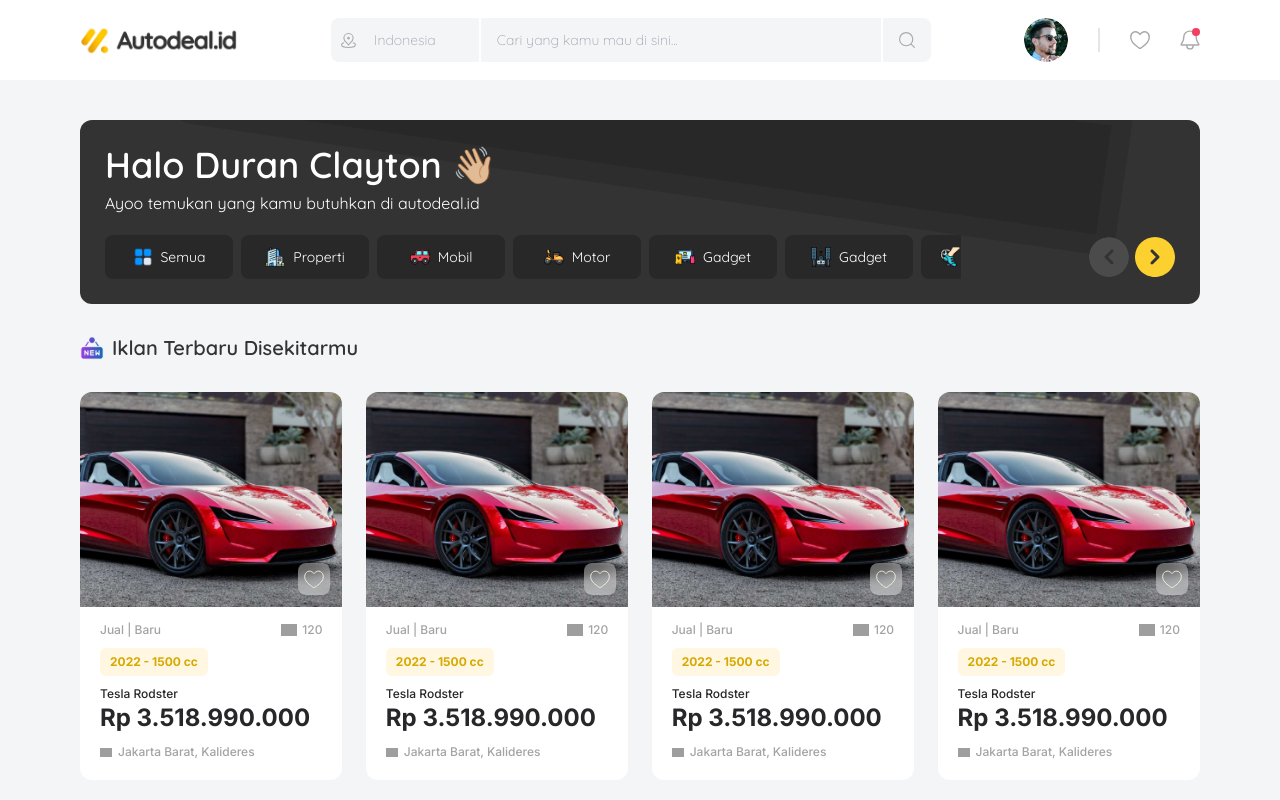
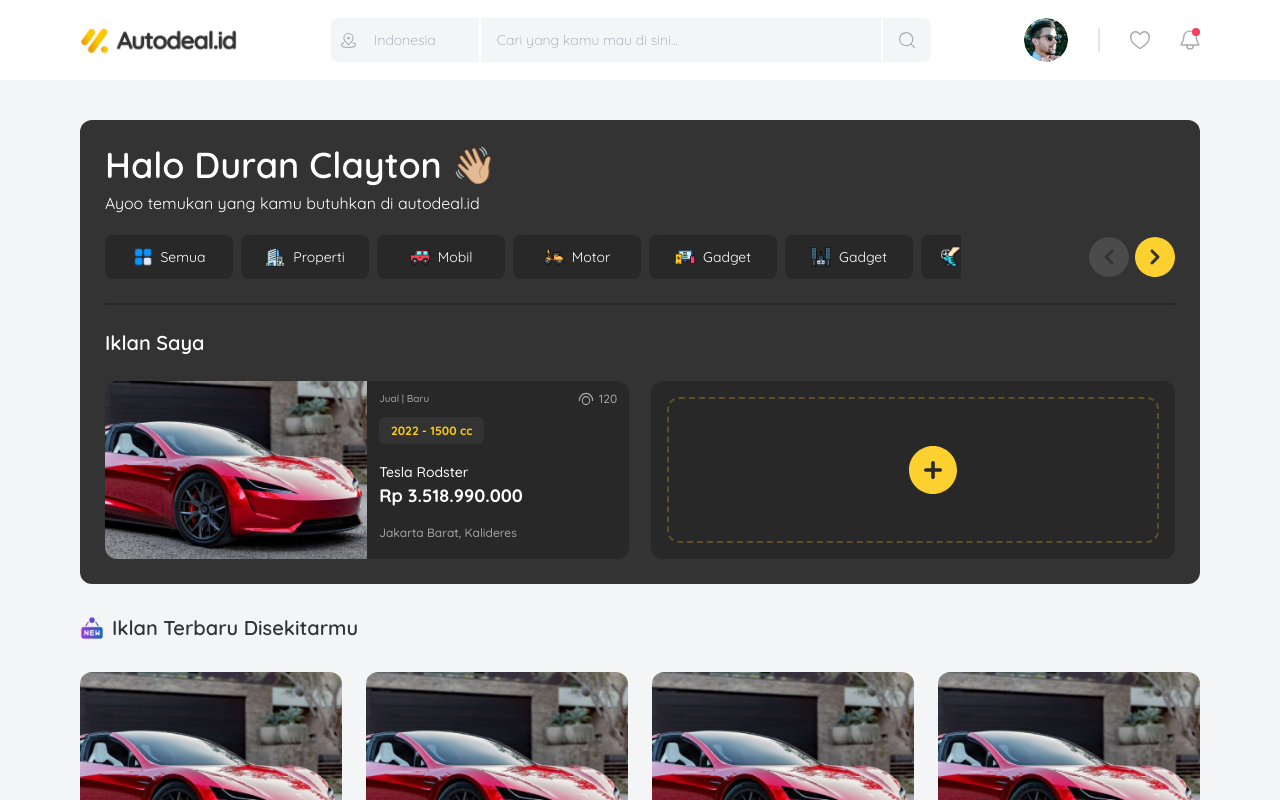
Before and after one commit to misbahabroruddin/autodeal, a Next.js app: page / in a window 1280 px wide. Shown: the top 800 px of the page. Built offline with nearby package versions, Linux system fonts and the light colour scheme; grey boxes are pictures that could not be loaded.

Commit message:
add logged in hero section

```diff
--- a/src/components/Home/HeroSection.jsx
+++ b/src/components/Home/HeroSection.jsx
@@ -2,6 +2,8 @@ import Image from "next/image";
 import React from "react";
 
 const HeroSection = () => {
+  const isLoggedIn = true;
+
   const categoryItems = [
     { scr: "/icons/semua.png", alt: "semua" },
     { scr: "/icons/properti.png", alt: "properti" },
@@ -38,8 +40,6 @@ const HeroSection = () => {
               <h5 className="text-xs capitalize lg:text-sm">{item.alt}</h5>
             </div>
           ))}
-
-          {/* <div className="r absolute right-0 h-full w-10 bg-[#282828]/80 " /> */}
         </div>
         {/* Arrow Button */}
         <div className="z-0 flex items-center gap-[6px] max-lg:hidden">
@@ -64,6 +64,74 @@ const HeroSection = () => {
           </button>
         </div>
       </div>
+
+      {isLoggedIn && (
+        <div className="mt-[24px] w-full">
+          <div className=" border border-zinc-800" />
+
+          <h3 className="my-[24px] text-xl font-semibold text-white">
+            Iklan Saya
+          </h3>
+
+          <div className="flex h-[124px] w-full items-center justify-between md:h-[178px]">
+            {/* Isi Iklan */}
+            <div className="flex  h-full w-full md:w-[49%] ">
+              <Image
+                className="h-full w-1/2 rounded-bl-xl rounded-tl-xl object-cover"
+                width={280}
+                height={180}
+                alt="product"
+                src="/images/tesla-rodster.png"
+              />
+              <div className="h-full w-1/2 rounded-br-xl rounded-tr-xl bg-[#282828] p-2.5 px-3">
+                <div className="flex w-full justify-between">
+                  <p className=" sm:text-md text-[10px] font-medium text-neutral-400 ">
+                    Jual | Baru
+                  </p>
+
+                  <div className="flex items-center gap-[5px]">
+                    <Image
+                      width={12}
+                      height={12}
+                      alt="mata"
+                      src="/svgs/mata.svg"
+                      className="aspect-square w-[16px] object-contain"
+                    />
+                    <p className="text-[10px] font-medium text-neutral-400 md:text-xs">
+                      120
+                    </p>
+                  </div>
+                </div>
+
+                <div className="inline-flex h-5 w-[84px] items-center justify-center gap-2.5 rounded-md bg-[#333333] px-1.5 py-1 md:my-[10px] md:h-[27px] md:w-[105px]">
+                  <div className=" text-[10px] font-bold text-yellow-400 md:text-xs">
+                    2022 - 1500 cc
+                  </div>
+                </div>
+
+                <h3 className="mt-2 text-xs font-medium text-white md:text-sm">
+                  Tesla Rodster
+                </h3>
+                <h3 className="text-[13px] font-bold text-white md:text-lg">
+                  Rp 3.518.990.000
+                </h3>
+                <p className="text-[9px] font-medium text-neutral-400 md:mt-[15px] md:text-xs ">
+                  Jakarta Barat, Kalideres
+                </p>
+              </div>
+            </div>
+
+            {/* Kosong */}
+            <div className=" h-full w-[49%] rounded-xl bg-[#282828] px-4 pb-4 max-md:hidden  ">
+              <dir className=" flex h-[90%] w-full items-center justify-center rounded-xl border-2 border-dashed border-amber-400 border-opacity-25">
+                <button>
+                  <Image width={48} height={48} alt=".." src="/svgs/plus.svg" />
+                </button>
+              </dir>
+            </div>
+          </div>
+        </div>
+      )}
     </div>
   );
 };
--- a/src/components/Navbar.jsx
+++ b/src/components/Navbar.jsx
@@ -23,7 +23,7 @@ const Navbar = () => {
   ];
 
   return (
-    <nav className="fixed z-10  flex w-screen items-center justify-center bg-white font-quicksand">
+    <nav className="fixed top-0 z-10 flex w-screen items-center justify-center bg-white font-quicksand">
       {/* Navbar Content */}
       <div className="relative w-full items-center justify-between px-[80px] py-[18px] max-lg:px-[20px] max-md:flex-col md:flex">
         {/* Title */}
--- a/src/components/ProductCard.jsx
+++ b/src/components/ProductCard.jsx
@@ -59,7 +59,7 @@ const ProductCard = () => {
                 width={12}
                 height={12}
                 alt="mata"
-                src="/images/mata.png"
+                src="/svgs/mata.svg"
                 className="aspect-square w-[16px] object-contain"
               />
               <p className="text-[10px] font-medium text-neutral-400 md:text-xs">
```
Also changed, not shown: public/svgs/mata.svg.
